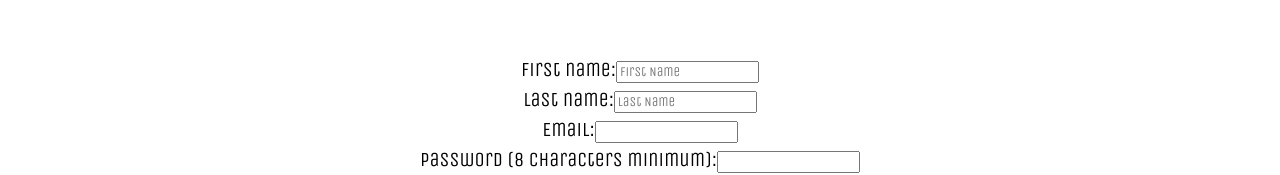
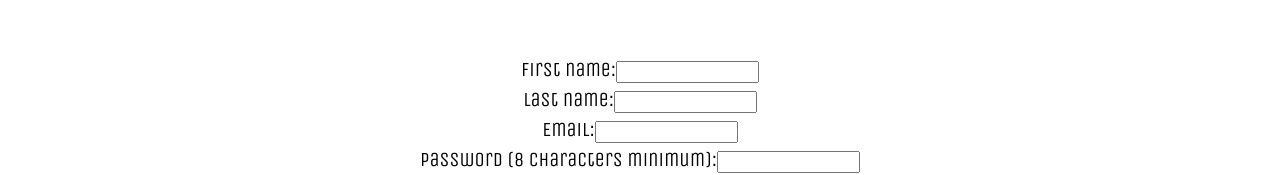
Before and after one commit to hgundogdu53/pawUp-clientside, a React (Create React App) app: page /signup in a window 1280 px wide. Shown: the part 247-422 px from the top of the page. Built offline with nearby package versions, Linux system fonts and the light colour scheme; no server answers; what webfontloader would draw is missing.

Commit message:
readme updated

```diff
--- a/src/components/LoggedInNav/LoggedInNav.js
+++ b/src/components/LoggedInNav/LoggedInNav.js
@@ -9,7 +9,7 @@ function LoggedInNav(props) {
             <Link to='/addPost' className="menu-item">Create Post</Link><br className='bm-item' />
             <Link to='/myPosts' className="menu-item">My Post</Link><br className='bm-item' />
             <Link to='/profile' className="menu-item">Profile</Link><br className='bm-item' />
-            <Link to='/posts' className="menu-item" onClick={props.handleLogout}>Log out</Link>
+            <Link to='/' className="menu-item" onClick={props.handleLogout}>Log out</Link>
         </Menu>
     );
 }
--- a/src/components/SignUpForm/SignUpForm.js
+++ b/src/components/SignUpForm/SignUpForm.js
@@ -210,12 +210,12 @@ class SignUpForm extends Component {
                     <form className='signup_form' id='signup_form' onSubmit={(event) => this.handleUserSubmit(event)}>
                         <div>
                             <label htmlFor="first_name">First name:</label>
-                            <input placeholder='First Name' type="text" name='first_name' id='first-name' onChange={e => this.updateFirstName(e.target.value)} required />
+                            <input type="text" name='first_name' id='first-name' onChange={e => this.updateFirstName(e.target.value)} required />
                             <ValidationError hasError={!this.state.firstNameValid} message={this.state.validationMessages.name} />
                         </div>
                         <div>
                             <label htmlFor="last_name">Last name:</label>
-                            <input type="text" name='last_name' id='last-name' placeholder='Last Name' onChange={e => this.updateLastName(e.target.value)} required />
+                            <input type="text" name='last_name' id='last-name' onChange={e => this.updateLastName(e.target.value)} required />
                             <ValidationError hasError={!this.state.lastNameValid} message={this.state.validationMessages.name} />
                         </div>
                         <div>
@@ -234,6 +234,7 @@ class SignUpForm extends Component {
                             <ValidationError hasError={!this.state.passwordMatch} message={this.state.validationMessages.repeatPassword} />
                         </div>
                         <button className='sub-btn' type='submit' disabled={!this.state.formValid}>Sign Up</button>
+
                     </form>
                 </section>
             </section>
```
Also changed, not shown: 1 other file (tests, documents, lock files or other folders).
